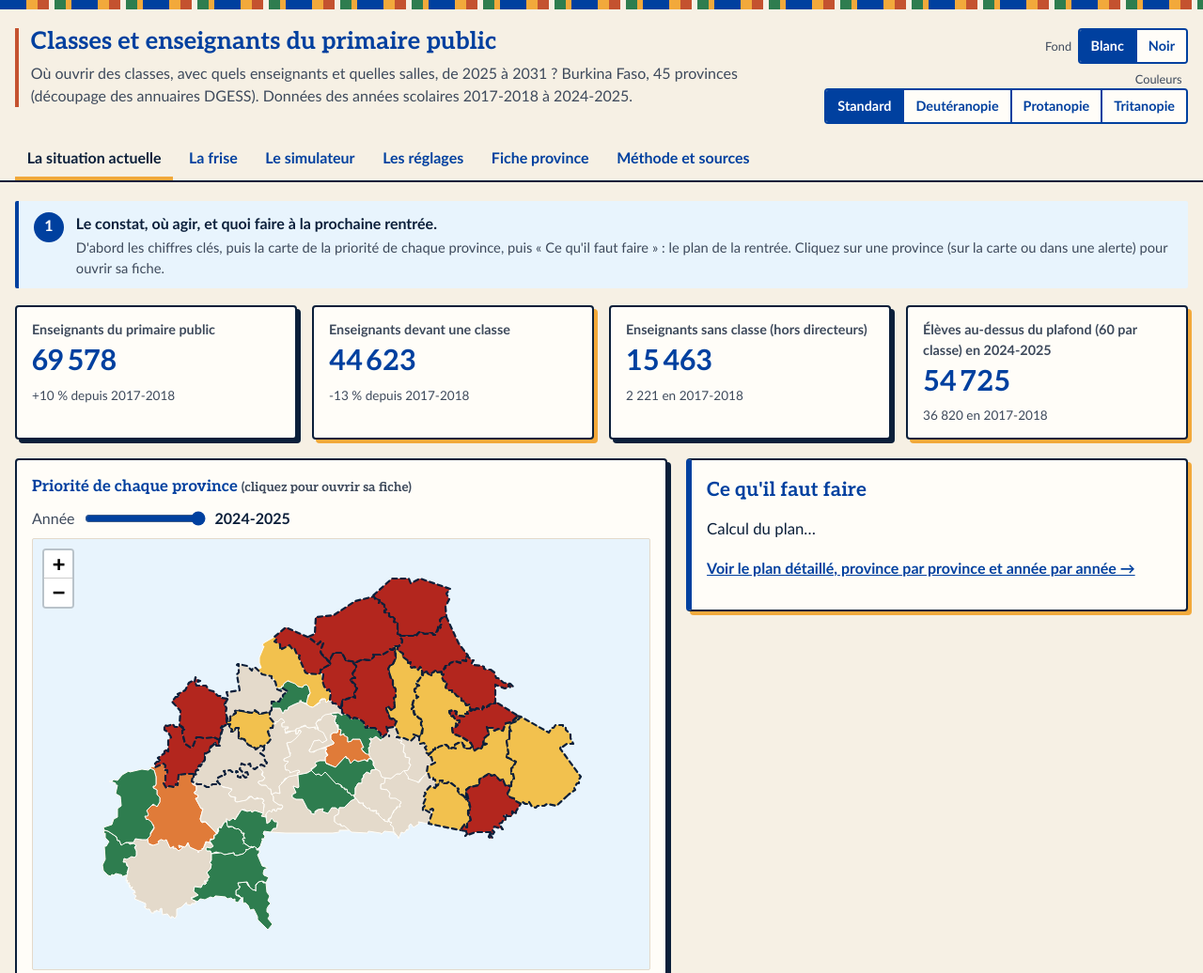
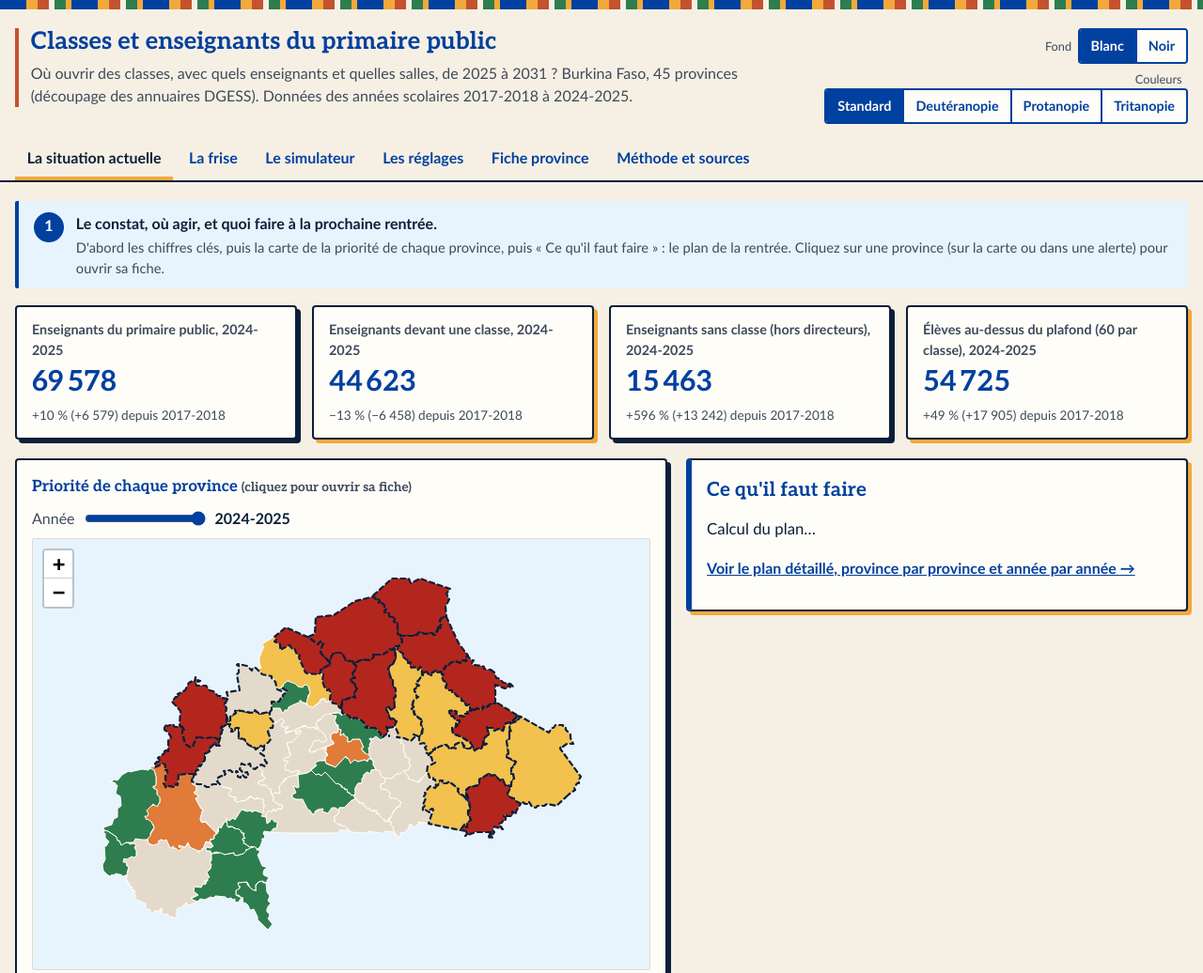
Before and after one commit to MouhamaDiallo/outil-classes-enseignants-bf, a plain HTML site: page index.html in a window 1280 px wide. Shown: the top 1036 px of the page at 94% size. Drawn offline with nearby package versions, Linux system fonts and the light colour scheme; a web font is replaced by a local one.

Commit message:
Tuiles uniformes

```diff
--- a/app.js
+++ b/app.js
@@ -152,13 +152,17 @@ const surnombre = (a) => etat.donnees.provinces.reduce((t, q) => {
 function dessinerTuiles() {
   const d = etat.donnees, a0 = d.annees_historique[0], a1 = d.annees_historique.at(-1);
   const n0 = d.national[a0], n1 = d.national[a1];
-  const var_ = (x, y) => `${y >= x ? "+" : ""}${fmt((100 * (y - x)) / x)} % depuis ${a0}`;
-  $("#tuiles").innerHTML = [
-    ["Enseignants du primaire public", fmt(n1.enseignants_total), var_(n0.enseignants_total, n1.enseignants_total)],
-    ["Enseignants devant une classe", fmt(n1.maitres), var_(n0.maitres, n1.maitres)],
-    ["Enseignants sans classe (hors directeurs)", fmt(somme(a1, "sans_classe")), `${fmt(somme(a0, "sans_classe"))} en ${a0}`],
-    [`Élèves au-dessus du plafond (${etat.p.plafond_par_annee[a1]} par classe) en ${a1}`, fmt(surnombre(a1)), `${fmt(surnombre(a0))} en ${a0}`],
-  ].map(([l, v, e]) => `<div class="tuile"><div class="libelle">${l}</div><div class="valeur">${v}</div><div class="ecart">${e}</div></div>`).join("");
+  // même format pour les 4 tuiles : pourcentage et écart en nombre depuis la première année
+  const signe = (v) => (v > 0 ? "+" : v < 0 ? "−" : "");
+  const var_ = (x, y) => `${signe(y - x)}${fmt(Math.abs((100 * (y - x)) / x))} % (${signe(y - x)}${fmt(Math.abs(y - x))}) depuis ${a0}`;
+  const tuiles = [
+    ["Enseignants du primaire public", n0.enseignants_total, n1.enseignants_total],
+    ["Enseignants devant une classe", n0.maitres, n1.maitres],
+    ["Enseignants sans classe (hors directeurs)", somme(a0, "sans_classe"), somme(a1, "sans_classe")],
+    [`Élèves au-dessus du plafond (${etat.p.plafond_par_annee[a1]} par classe)`, surnombre(a0), surnombre(a1)],
+  ];
+  $("#tuiles").innerHTML = tuiles.map(([l, x, y]) =>
+    `<div class="tuile"><div class="libelle">${l}, ${a1}</div><div class="valeur">${fmt(y)}</div><div class="ecart">${var_(x, y)}</div></div>`).join("");
 }
 
 // « Ce qu'il faut faire » : les alertes de 2024-25 (où et pourquoi), puis le résumé du plan de la
--- a/index.html
+++ b/index.html
@@ -254,6 +254,6 @@
 
   <script src="https://cdnjs.cloudflare.com/ajax/libs/leaflet/1.9.4/leaflet.min.js"></script>
   <script src="https://cdnjs.cloudflare.com/ajax/libs/Chart.js/4.4.1/chart.umd.min.js"></script>
-  <script type="module" src="app.js?v=38"></script>
+  <script type="module" src="app.js?v=39"></script>
 </body>
 </html>
```
